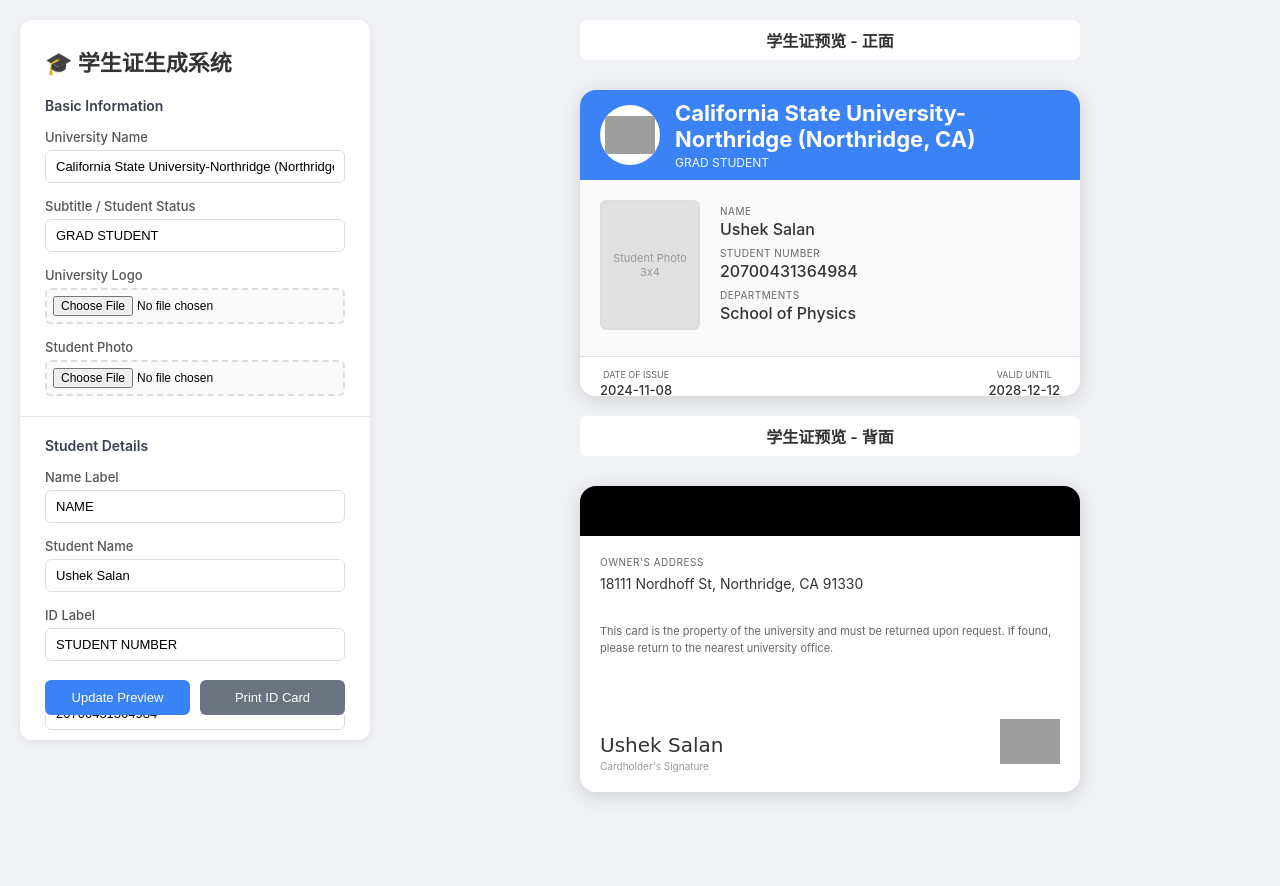
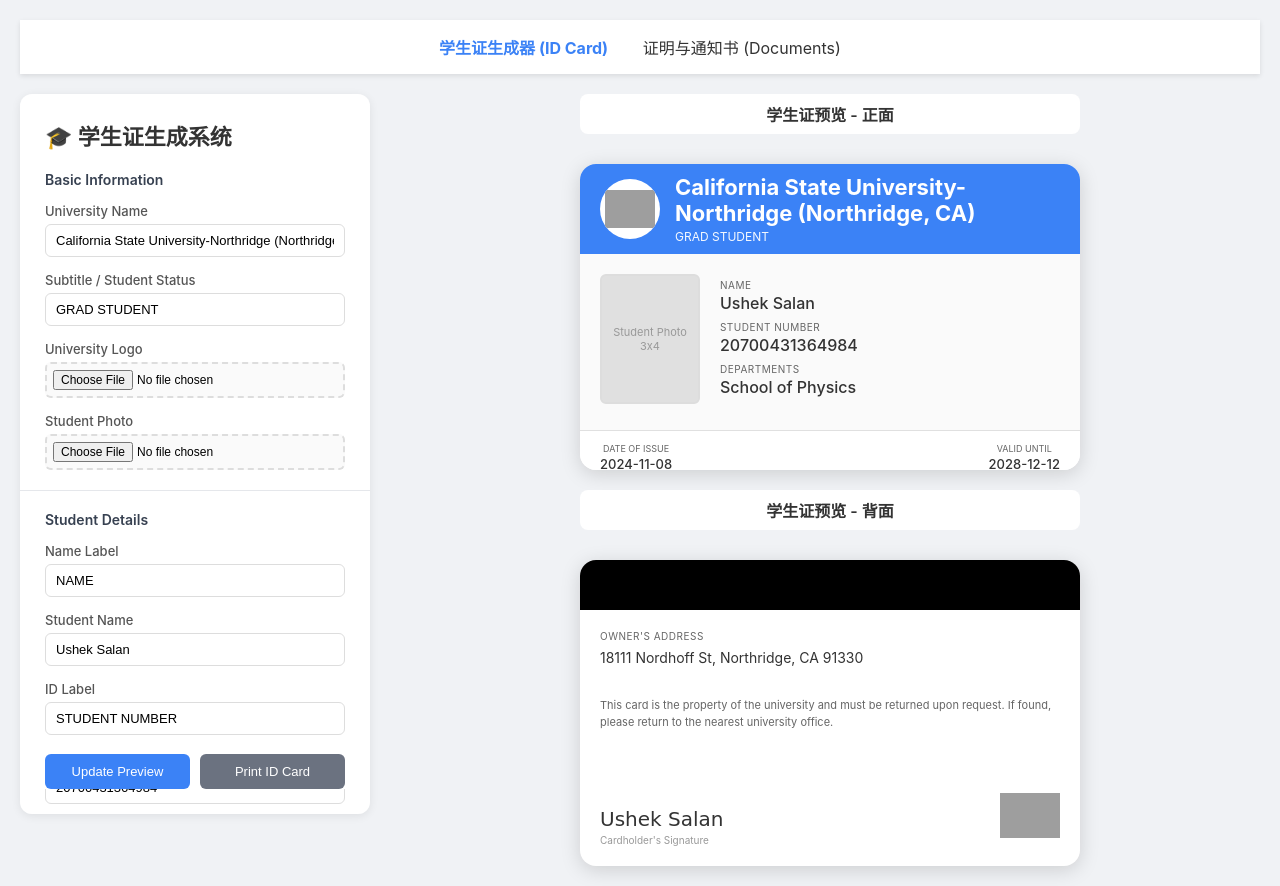
Before and after one commit to ZengQT1125/ID-card, a plain HTML site: page index.html in a window 1280 px wide. Before the commit the page ends 812 px from the top, so only its background shows below. Drawn offline with Linux system fonts and the light colour scheme; grey boxes are pictures that could not be loaded.

Commit message:
Update index.html

```diff
--- a/index.html
+++ b/index.html
@@ -470,6 +470,10 @@
     </style>
 </head>
 <body>
+    <div style="width: 100%; background: #fff; padding: 15px 0; text-align: center; box-shadow: 0 2px 5px rgba(0,0,0,0.1); margin-bottom: 20px;">
+        <a href="index.html" style="text-decoration: none; font-weight: bold; color: #3b82f6; margin: 0 15px; font-size: 16px;">学生证生成器 (ID Card)</a>
+        <a href="documents.html" style="text-decoration: none; color: #333; margin: 0 15px; font-size: 16px;">证明与通知书 (Documents)</a>
+    </div>
     <div class="container">
         <div class="control-panel">
             <h1>🎓 学生证生成系统</h1>
```
